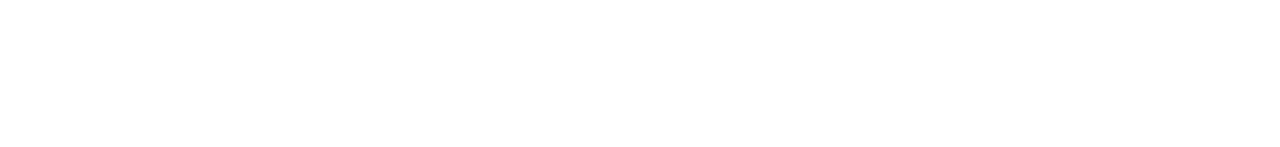
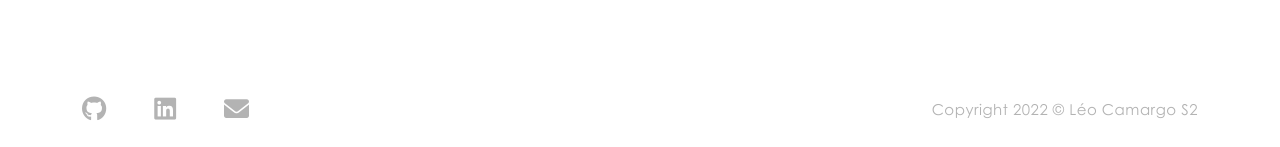
Before and after one commit to Leocamarggo/my-portfolio, a React (Create React App) app: page / in a window 1280 px wide. Shown: the part 2315-2462 px from the top of the page. Before the commit the page ends 2385 px from the top, so only its background shows below. Built offline with nearby package versions, Linux system fonts and the light colour scheme.

Commit message:
feat(footer): create footer of page

```diff
--- /dev/null
+++ b/src/components/footer/index.tsx
@@ -0,0 +1,45 @@
+import * as T from './styles';
+
+const links = [
+  {
+    url: 'https://github.com/Leocamarggo',
+    icon: 'fa-brands fa-github'
+  },
+  {
+    url: 'https://www.linkedin.com/in/leonardo-camargo-5a8163194/',
+    icon: 'fa-brands fa-linkedin',
+    class: 'mx-5'
+  },
+  {
+    url: 'mailto:leonardo.camarggo@outlook.com/',
+    icon: 'fa-solid fa-envelope'
+  }
+];
+
+const Footer = () => {
+  return (
+    <T.FooterContainer>
+      <T.FooterContent className="container">
+        <T.LinksContainer className="col-6">
+          {links.map((item, index) => {
+            return (
+              <T.LinkIcon
+                key={index}
+                href={item.url}
+                target="_blank"
+                rel="noopener noreferrer"
+                className={item.class && item.class}>
+                <i className={item.icon}></i>
+              </T.LinkIcon>
+            );
+          })}
+        </T.LinksContainer>
+        <T.CopyrightContainer className="col-6">
+          <T.CopyrightText>Copyright {new Date().getFullYear()} © Léo Camargo S2</T.CopyrightText>
+        </T.CopyrightContainer>
+      </T.FooterContent>
+    </T.FooterContainer>
+  );
+};
+
+export default Footer;
--- /dev/null
+++ b/src/components/footer/styles.ts
@@ -0,0 +1,74 @@
+import styled, { css } from "styled-components";
+
+export const FooterContainer = styled.div`
+    ${({ theme }) => css`
+        height: 10vh;
+        display: flex;
+        align-items: center;
+
+        @media (max-width: ${theme.breakPoints.mobile}) {
+            height: 15vh;
+        }
+    `}
+`
+
+export const FooterContent = styled.div`
+    ${({ theme }) => css`
+        display: flex;
+        align-items: center;
+
+        @media (max-width: ${theme.breakPoints.mobile}) {
+            flex-direction: column;
+        }
+    `}
+`
+
+export const LinksContainer = styled.div`
+    ${({ theme }) => css`
+        display: flex;
+        justify-content: flex-start;
+
+        @media (max-width: ${theme.breakPoints.mobile}) {
+            width: 100%;
+            margin: 20px 0;
+            justify-content: center;
+        }
+    `}
+`
+
+export const LinkIcon = styled.a`
+    ${({ theme }) => css`
+        > i {
+            cursor: pointer;
+            font-size: 25px;
+            transition: all 0.4s ease 0s;
+            color: ${theme.colors.lightGray};
+            &:hover{
+                color:${theme.colors.green} !important
+            }
+        }
+    `}
+`
+
+export const CopyrightContainer = styled.div`
+    display: flex;
+    justify-content: flex-end;
+    ${({ theme }) => css`
+        @media (max-width: ${theme.breakPoints.mobile}) {
+            width: 100%;
+            justify-content: center;
+        }
+    `}
+`
+
+export const CopyrightText = styled.span`
+    ${({ theme }) => css`
+        font-size: 15px;
+        letter-spacing: 0.5px;
+        color: ${theme.colors.lightGray};
+
+        @media (max-width: ${theme.breakPoints.mobile}) {
+            font-size: 13px;
+        }
+    `}
+`
--- a/src/components/index.ts
+++ b/src/components/index.ts
@@ -1,3 +1,4 @@
 export { default as Header } from './header'
+export { default as Footer } from './footer'
 export { default as AboutMe } from './homeSections/aboutMe'
 export { default as Projects } from './homeSections/projects'
--- a/src/styles/theme.ts
+++ b/src/styles/theme.ts
@@ -5,7 +5,8 @@
       darkGray: '#1A1A1A',
       green: '#02d463',
       white: '#ffffff',
-      middleGray: '#2E2E2E'
+      middleGray: '#2E2E2E',
+      lightGray: '#b3b3b3'
     },
     breakPoints: {
       mobile: "765px",
--- a/src/views/Home/index.tsx
+++ b/src/views/Home/index.tsx
@@ -3,7 +3,7 @@
 import Particles from 'react-tsparticles';
 import Typewriter from 'typewriter-effect';
 import { options } from './particlesOptions';
-import { AboutMe, Projects, Header } from 'components';
+import { AboutMe, Projects, Header, Footer } from 'components';
 
 const HomePage = () => {
   return (
@@ -33,6 +33,8 @@
 
       <Projects />
 
+      <Footer />
+
       <Particles
         id="tsparticles"
         options={options}
```
